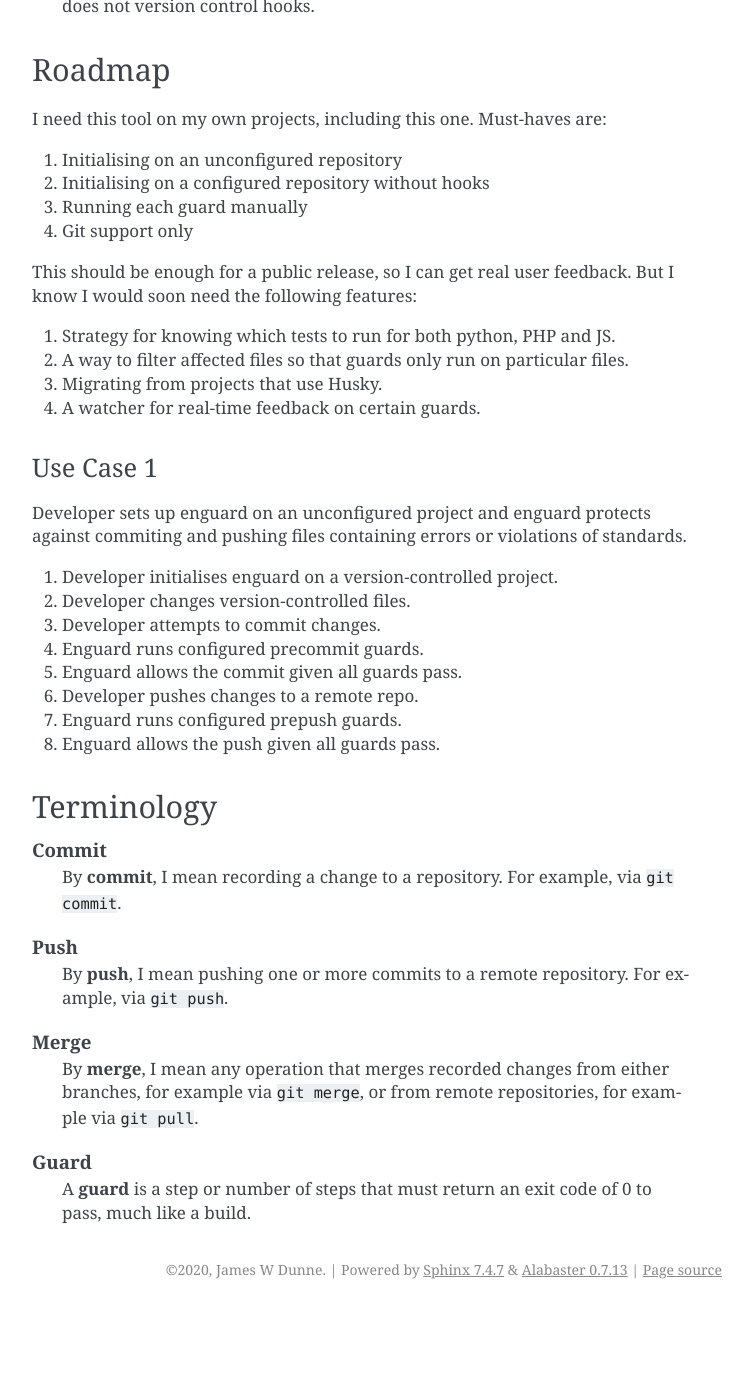
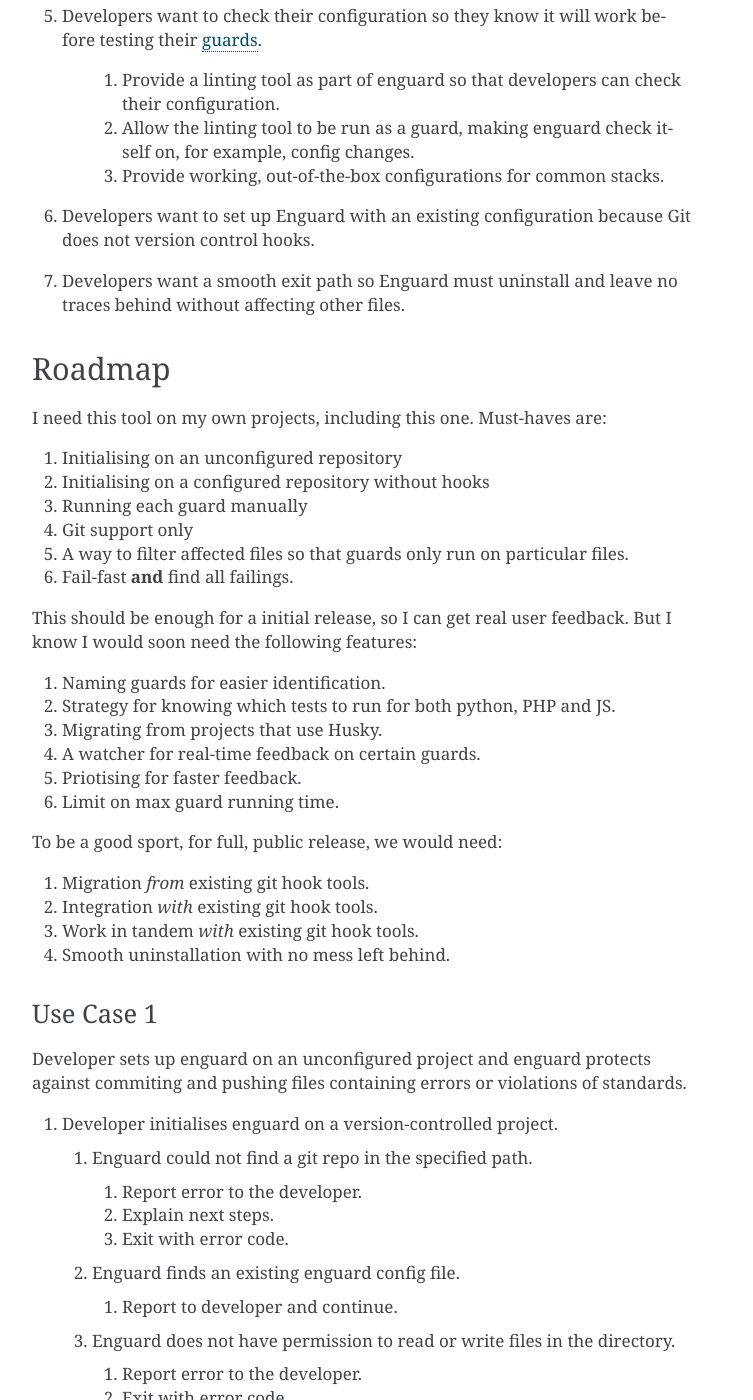
Before and after one commit to jwdunne/enguard, a Sphinx documentation site: the page built from docs/specs.rst, in a window 1280 px wide and 1400 px high, scrolled down 2366 px. Shown: the whole window, without its empty margins (388-1141 px from the left). Built offline with Sphinx 7.4.7, drawn with Linux system fonts in a browser that asks for light colours; before the commit the page ends 3675 px from its top, so only the background shows below that; some of the changed text lies outside the part shown.

Commit message:
docs: expand first use case to include error states

```diff
--- a/docs/specs.rst
+++ b/docs/specs.rst
@@ -70,6 +70,18 @@
       loop's cycle time remains acceptable to the developer.
    #. Monitor and report on the running time of |guards| and their
       constitutient |guards|.
+   #. Use heuristics and analyses to prioritise the fastest route to feedback:
+
+      #. Code that frequently fails guards.
+      #. Bug hotspots.
+      #. Fastest guards.
+
+   #. Support fail-fast so that Enguard stops as soon as it encounters a
+      failing guard, providing fast feedback
+   #. Support running all guards regardless of failures so that the developer
+      can fix all errors at once.
+   #. Support naming guards so it's easy for the developer to identify
+      failures.
 
 #. Developers want to get up and running quickly to minimise impact on their
    day to day.
@@ -111,6 +123,8 @@
 
 #. Developers want to set up Enguard with an existing configuration because Git
    does not version control hooks.
+#. Developers want a smooth exit path so Enguard must uninstall and leave no
+   traces behind without affecting other files.
 
 Roadmap
 =======
@@ -121,14 +135,25 @@
 #. Initialising on a configured repository without hooks
 #. Running each guard manually
 #. Git support only
+#. A way to filter affected files so that guards only run on particular files.
+#. Fail-fast **and** find all failings.
 
-This should be enough for a public release, so I can get real user feedback.
+This should be enough for a initial release, so I can get real user feedback.
 But I know I would soon need the following features:
 
+#. Naming guards for easier identification.
 #. Strategy for knowing which tests to run for both python, PHP and JS.
-#. A way to filter affected files so that guards only run on particular files.
 #. Migrating from projects that use Husky.
 #. A watcher for real-time feedback on certain guards.
+#. Priotising for faster feedback.
+#. Limit on max guard running time.
+
+To be a good sport, for full, public release, we would need:
+
+#. Migration *from* existing git hook tools.
+#. Integration *with* existing git hook tools.
+#. Work in tandem *with* existing git hook tools.
+#. Smooth uninstallation with no mess left behind.
 
 Use Case 1
 **********
@@ -138,31 +163,68 @@
 standards.
 
 #. Developer initialises enguard on a version-controlled project.
+
+   #. Enguard could not find a git repo in the specified path.
+
+      #. Report error to the developer.
+      #. Explain next steps.
+      #. Exit with error code.
+
+   #. Enguard finds an existing enguard config file.
+
+      #. Report to developer and continue.
+
+   #. Enguard does not have permission to read or write files in the directory.
+
+      #. Report error to the developer.
+      #. Exit with error code.
+
+   #. Enguard finds existing, non-Enguard git hooks.
+
+      #. Report to developer.
+      #. Append to hook and continue.
+
 #. Developer changes version-controlled files.
 #. Developer attempts to commit changes.
 #. Enguard runs configured precommit guards.
+
+   #. Enguard could not read configuration file.
+   #. Enguard encounters an invalid configuration file.
+   #. Enguard could not run command in specified guard.
+   #. Enguard could not find relevant affected files for a guard.
+   #. Developer attempts to commit a large number of files.
+
 #. Enguard allows the commit given all guards pass.
+
+   #. Enguard encounters a failing guard.
+
 #. Developer pushes changes to a remote repo.
 #. Enguard runs configured prepush guards.
+
+   #. Enguard could not read configuration file.
+   #. Enguard encounters an invalid configuration file.
+   #. Enguard could not run command in specified guard.
+   #. Enguard could not find relevant affected files for a guard.
+   #. Developers attempts to push a large number of files.
+
 #. Enguard allows the push given all guards pass.
+
+   #. Enguard encounters a failing guard.
 
 Terminology
 ===========
 
 .. glossary::
     Commit
-        By **commit**, I mean recording a change to a repository. For example,
-        via ``git commit``.
+        Recording a change to a repository. For example, via ``git commit``.
 
     Push
-        By **push**, I mean pushing one or more commits to a remote repository.
-        For example, via ``git push``.
+        Pushing one or more commits to a remote repository. For example, via ``git push``.
 
     Merge
-        By **merge**, I mean any operation that merges recorded changes from
-        either branches, for example via ``git merge``, or from remote
-        repositories, for example via ``git pull``.
+        Any operation that merges recorded changes from either branches, for
+        example via ``git merge``, or from remote repositories, for example via
+        ``git pull``.
 
     Guard
-        A **guard** is a step or number of steps that must return an exit code
-        of 0 to pass, much like a build.
+        A step or number of steps that must return an exit code of 0 to pass, much like a build.
```
